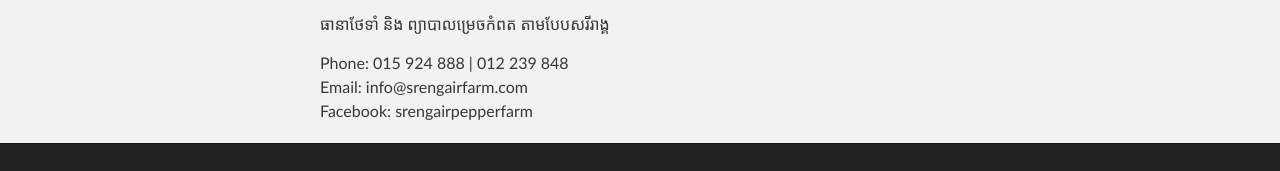
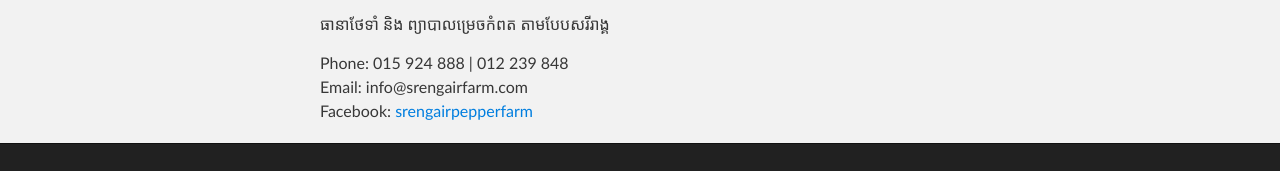
Before and after one commit to rit/safarm, a plain HTML site: page index.html in a window 1280 px wide. Shown: the part 355-526 px from the top of the page. Drawn offline with Linux system fonts and the light colour scheme.

Commit message:
Add facebook link

```diff
--- a/index.html
+++ b/index.html
@@ -45,7 +45,7 @@
             <br />
             Email: info@srengairfarm.com
             <br />
-            Facebook: srengairpepperfarm
+            Facebook: <a href="https://www.facebook.com/srengairpepperfarm">srengairpepperfarm</a>
         </div>
 
       </section>
```
